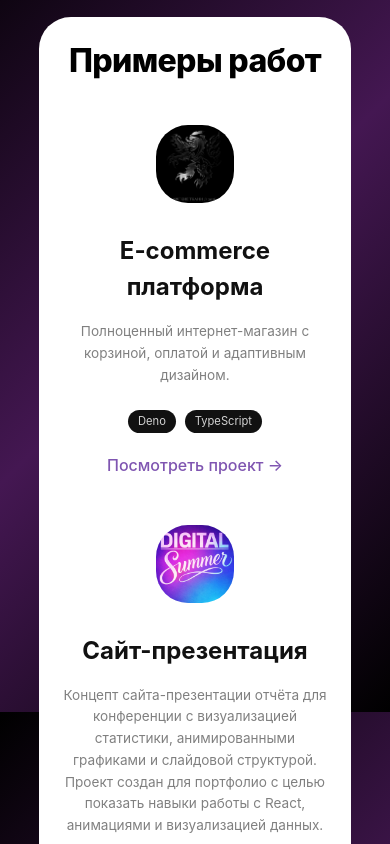
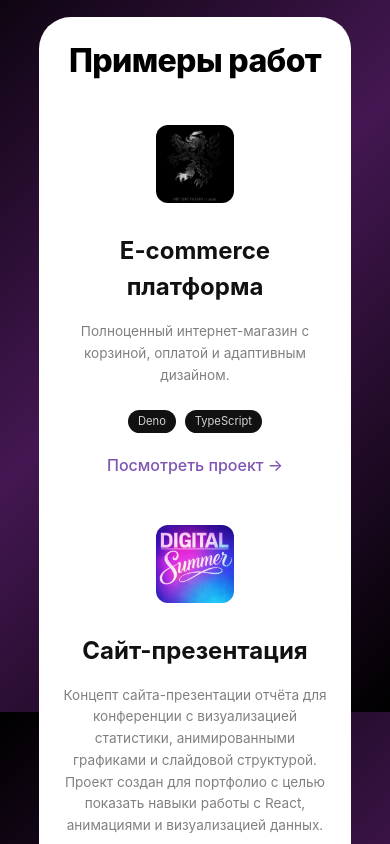
Before and after one commit to Increasse/portfolio, a React (Create React App) app: page / in a window 390 px wide. Shown: the part 1820-2664 px from the top of the page. Built offline with nearby package versions, Linux system fonts and the light colour scheme.

Commit message:
Fix adaptive #3

```diff
--- a/src/App.css
+++ b/src/App.css
@@ -977,6 +977,10 @@ body {
         font-size: 2rem;
     }
 
+    .project-item img {
+        border-radius: 12px;
+    }
+
     .project-title {
         font-size: 1.5rem;
     }
```
